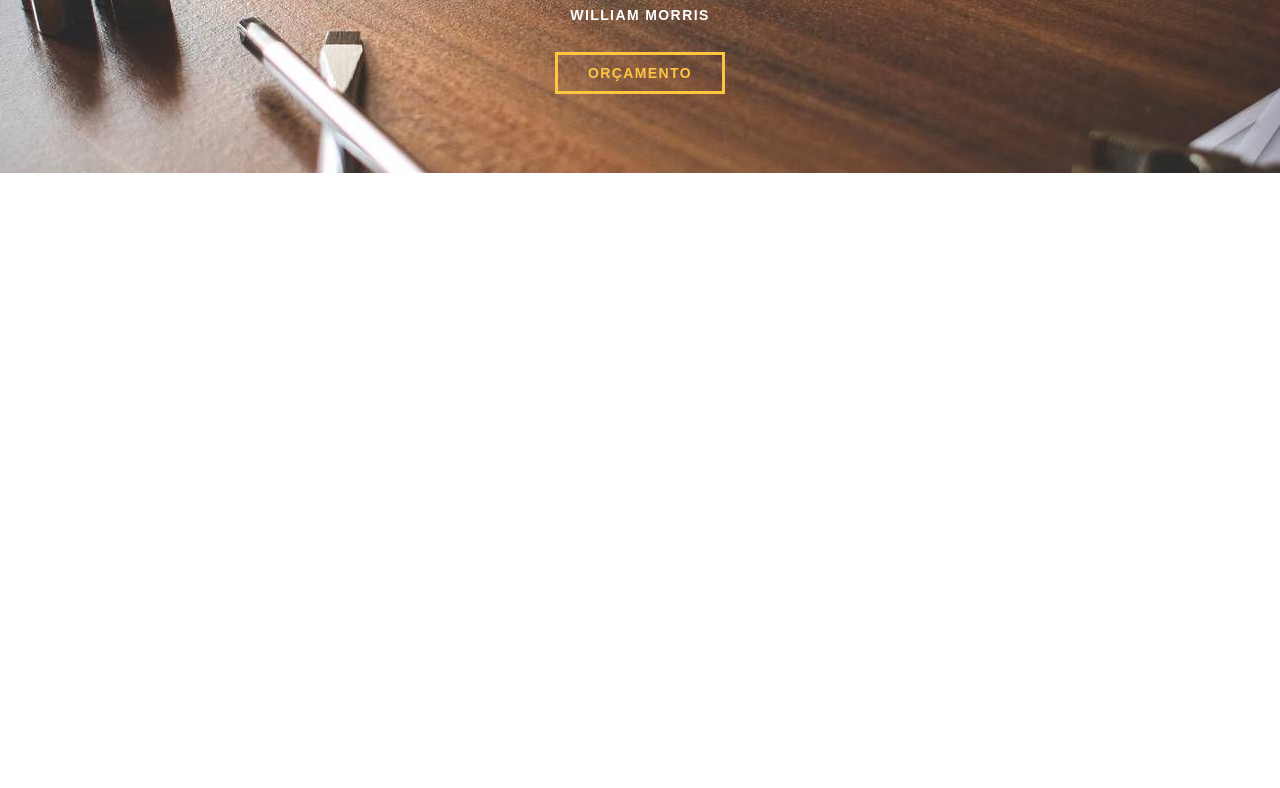
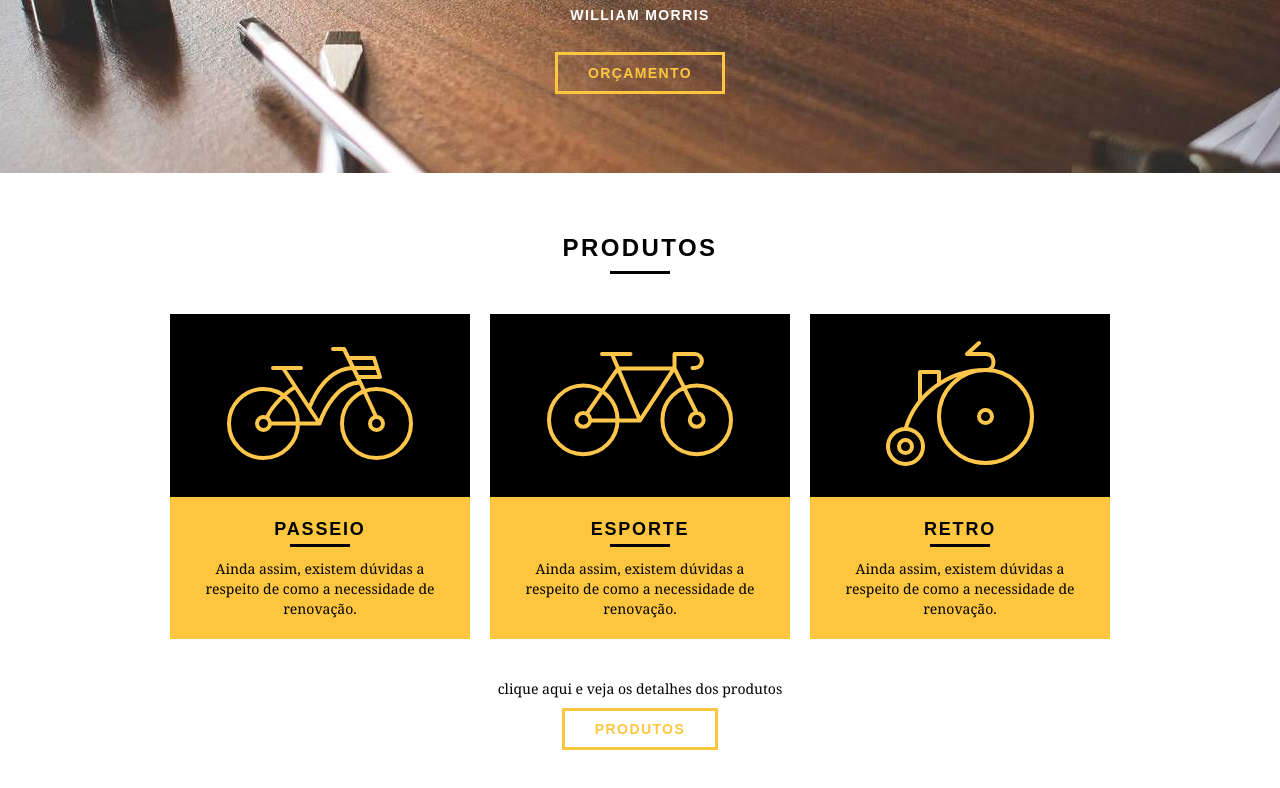
Before and after one commit to heitor92/bikecraft, a plain HTML site: page index.html in a window 1280 px wide. Shown: the part 302-1090 px from the top of the page. Before the commit the page ends 800 px from the top, so only its background shows below. Drawn offline with Linux system fonts and the light colour scheme.

Commit message:
section de produtos

```diff
--- a/css/style.css
+++ b/css/style.css
@@ -25,6 +25,30 @@ p {
     border-color: #FFF;
 }
 
+.btn.btn-preto:hover {
+    color: #000;
+    border-color: #000;
+}
+.subtitulo {
+    font-size: 24px;
+    line-height: 30px;
+    font-weight: bold;
+    letter-spacing: .1em;
+    color: #000;
+    text-transform: uppercase;
+    text-align: center;
+    margin-bottom: 40px;
+}
+
+.subtitulo:after {
+    content: "";
+    display: block;
+    width: 60px;
+    height: 3px;
+    background: #000;
+    margin: 8px auto;
+}
+
 /* Header */
 
 .header{
@@ -33,6 +57,7 @@ p {
     width: 100%;
     background: #fec63e;
     padding: 15px 0;
+    z-index: 10;
 }
 
 .header_menu {
@@ -113,3 +138,50 @@ Alternativa para usar margin-top em elemento inline é mudar para inline-block o
     display: inline-block;
 }
 */
+
+/* Produtos */
+.produtos {
+    padding: 60px 0;
+}
+
+.produtos_lista li{
+    background: #fec63e;
+    text-align: center;
+}
+
+.produtos_lista li h3{
+    font-weight: bold;
+    font-size: 18px;
+    line-height: 25px;
+    text-transform: uppercase;
+    letter-spacing: .1em;
+    margin-top: 20px;
+}
+
+.produtos_lista li h3:after {
+    content: "";
+    display: block;
+    width: 60px;
+    height: 3px;
+    background: #000;
+    margin: 2px auto;
+}
+
+.produtos_lista li p {
+    padding: 10px 20px 20px 20px;
+}
+
+.produtos_icone {
+    background: #000;
+    padding: 20px;
+}
+
+.call {
+    padding-top: 40px;
+    text-align: center;
+    clear: both;
+}
+
+.call p {
+    margin-bottom: 20px;
+}
--- a/index.html
+++ b/index.html
@@ -2,7 +2,7 @@
 <html lang="pt-br">
     <head>
         <meta charset="utf-8">
-        <title>Bikecraft</title>
+        <title>Bikcraft</title>
         <link rel="stylesheet" href="css/normalize.css">
         <link rel="stylesheet" href="css/reset.css">
         <link rel="stylesheet" href="css/grid.css">
@@ -37,5 +37,40 @@
             </div>
         </section>
 
+        <section class="produtos container">
+            <h2 class="subtitulo">Produtos</h2>
+            <ul class="produtos_lista">
+
+                <li class="grid-1-3">
+                    <div class="produtos_icone">
+                        <img src="img/produtos/passeio.svg" alt="Bikcraft">
+                    </div>
+                    <h3>Passeio</h3>
+                    <p>Ainda assim, existem dúvidas a respeito de como a necessidade de renovação.</p>
+                </li>
+
+                <li class="grid-1-3">
+                    <div class="produtos_icone">
+                        <img src="img/produtos/esporte.svg" alt="Bikcraft">
+                    </div>
+                    <h3>Esporte</h3>
+                    <p>Ainda assim, existem dúvidas a respeito de como a necessidade de renovação.</p>
+                </li>
+
+                <li class="grid-1-3">
+                    <div class="produtos_icone">
+                        <img src="img/produtos/retro.svg" alt="Bikcraft">
+                    </div>
+                    <h3>Retro</h3>
+                    <p>Ainda assim, existem dúvidas a respeito de como a necessidade de renovação.</p>
+                </li>
+
+            </ul>
+
+            <div class="call">
+                <p>clique aqui e veja os detalhes dos produtos</p>
+                <a href="produtos.html" class="btn btn-preto">Produtos</a>
+            </div>
+        </section>
     </body>
 </html>
```
